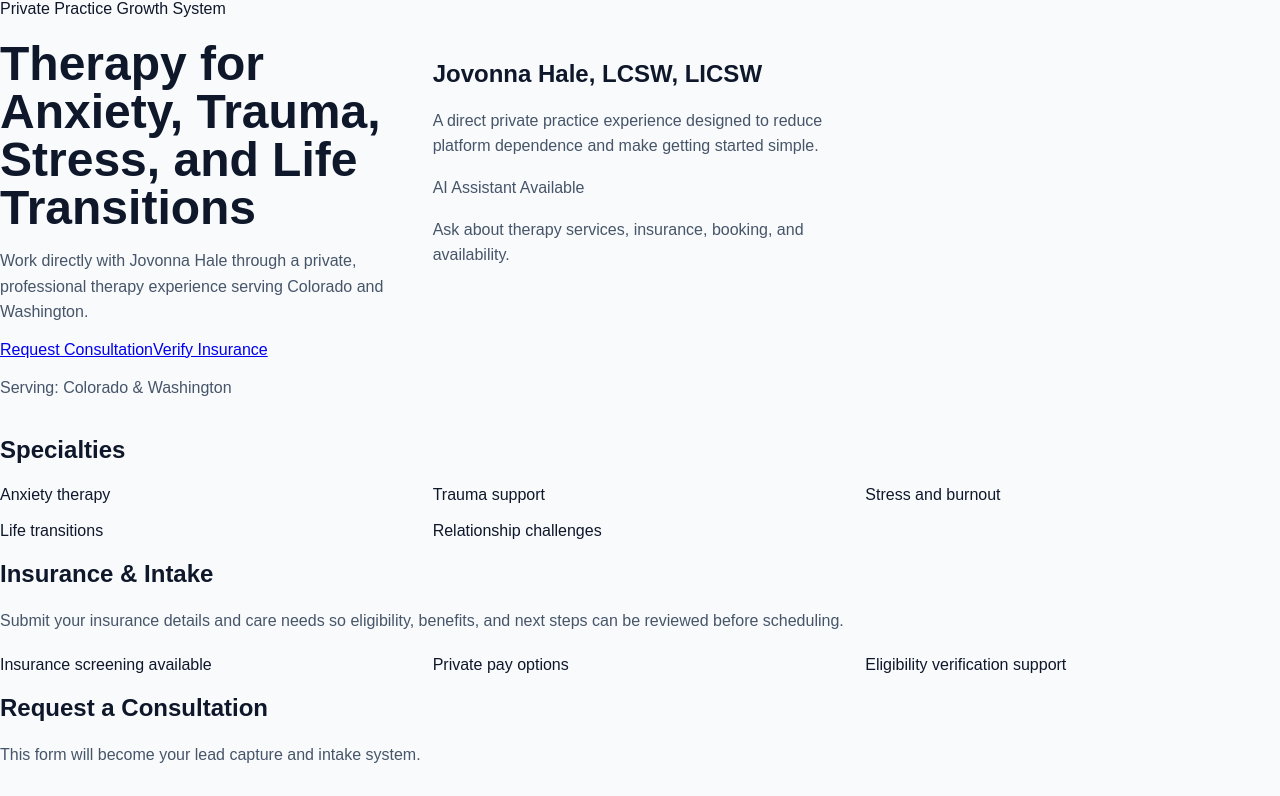
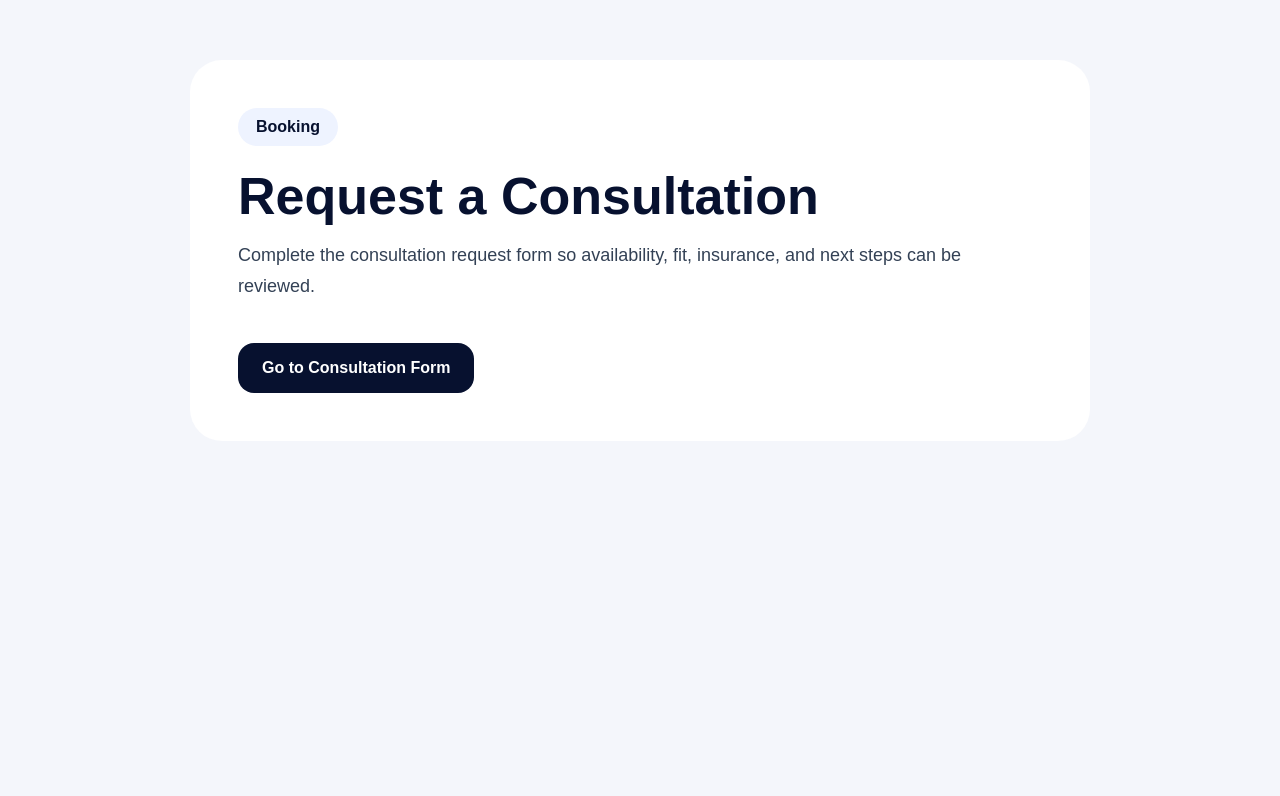
Before and after one commit to adesojilanre2/theragrowth-ai, a Next.js app in the folder frontend/: page /therapists/1/booking in a window 1280 px wide. Shown: the top 796 px of the page. Built offline with nearby package versions, Linux system fonts and the light colour scheme.

Commit message:
Fix insurance and booking page modules

```diff
--- a/frontend/app/therapists/[slug]/booking/page.tsx
+++ b/frontend/app/therapists/[slug]/booking/page.tsx
@@ -1,148 +1,60 @@
-const therapists: any = {
-  "jovonna-hale": {
-    name: "Jovonna Hale",
-    credentials: "LCSW, LICSW",
-    headline: "Therapy for Anxiety, Trauma, Stress, and Life Transitions",
-    subheadline:
-      "Work directly with Jovonna Hale through a private, professional therapy experience serving Colorado and Washington.",
-    locations: "Colorado & Washington",
-    specialties: [
-      "Anxiety therapy",
-      "Trauma support",
-      "Stress and burnout",
-      "Life transitions",
-      "Relationship challenges",
-    ],
-    insurance: [
-      "Insurance screening available",
-      "Private pay options",
-      "Eligibility verification support",
-    ],
-  },
-};
-
-export default function TherapistPage({
-  params,
-}: {
-  params: { slug: string };
-}) {
-  const therapist = therapists[params.slug] || therapists["jovonna-hale"];
-
+export default function BookingPage() {
   return (
-    <main className="min-h-screen bg-[#f4f6fb] text-[#07112f]">
-      <section className="mx-auto max-w-6xl px-6 py-12">
-        <div className="rounded-[32px] bg-white p-10 shadow-sm">
-          <div className="mb-6 inline-block rounded-full bg-[#eaf0ff] px-5 py-3 font-semibold">
-            Private Practice Growth System
-          </div>
-
-          <div className="grid gap-10 md:grid-cols-2 md:items-center">
-            <div>
-              <h1 className="text-5xl font-black leading-tight">
-                {therapist.headline}
-              </h1>
-
-              <p className="mt-6 text-xl leading-8 text-slate-700">
-                {therapist.subheadline}
-              </p>
-
-              <div className="mt-8 flex flex-wrap gap-4">
-                <a
-                  href="#contact"
-                  className="rounded-xl bg-[#07112f] px-7 py-4 font-bold text-white"
-                >
-                  Request Consultation
-                </a>
-
-                <a
-                  href="#insurance"
-                  className="rounded-xl bg-[#eef3ff] px-7 py-4 font-bold text-[#07112f]"
-                >
-                  Verify Insurance
-                </a>
-              </div>
-
-              <p className="mt-6 font-semibold">
-                Serving: {therapist.locations}
-              </p>
-            </div>
-
-            <div className="rounded-[28px] border bg-[#f8fbff] p-8">
-              <h2 className="text-2xl font-black">
-                {therapist.name}, {therapist.credentials}
-              </h2>
-              <p className="mt-4 text-slate-700">
-                A direct private practice experience designed to reduce
-                platform dependence and make getting started simple.
-              </p>
-
-              <div className="mt-6 rounded-2xl bg-white p-5 shadow-sm">
-                <p className="font-bold">AI Assistant Available</p>
-                <p className="mt-2 text-slate-600">
-                  Ask about therapy services, insurance, booking, and
-                  availability.
-                </p>
-              </div>
-            </div>
-          </div>
+    <main
+      style={{
+        minHeight: "100vh",
+        background: "#f4f6fb",
+        padding: "60px 24px",
+        fontFamily: "Arial, sans-serif",
+        color: "#07112f",
+      }}
+    >
+      <section
+        style={{
+          maxWidth: "900px",
+          margin: "0 auto",
+          background: "white",
+          borderRadius: "32px",
+          padding: "48px",
+        }}
+      >
+        <div
+          style={{
+            display: "inline-block",
+            background: "#eef3ff",
+            padding: "10px 18px",
+            borderRadius: "999px",
+            fontWeight: 900,
+            marginBottom: "24px",
+          }}
+        >
+          Booking
         </div>
 
-        <section className="mt-8 rounded-[28px] bg-white p-10 shadow-sm">
-          <h2 className="text-3xl font-black">Specialties</h2>
-          <div className="mt-6 grid gap-4 md:grid-cols-3">
-            {therapist.specialties.map((item: string) => (
-              <div key={item} className="rounded-2xl border p-5 font-semibold">
-                {item}
-              </div>
-            ))}
-          </div>
-        </section>
+        <h1 style={{ fontSize: "52px", margin: 0, fontWeight: 900 }}>
+          Request a Consultation
+        </h1>
 
-        <section
-          id="insurance"
-          className="mt-8 rounded-[28px] bg-[#07112f] p-10 text-white shadow-sm"
+        <p style={{ fontSize: "18px", lineHeight: 1.7, color: "#334155" }}>
+          Complete the consultation request form so availability, fit, insurance,
+          and next steps can be reviewed.
+        </p>
+
+        <a
+          href="/therapists/jovonna-hale#consultation"
+          style={{
+            display: "inline-block",
+            marginTop: "24px",
+            background: "#07112f",
+            color: "white",
+            padding: "16px 24px",
+            borderRadius: "16px",
+            textDecoration: "none",
+            fontWeight: 900,
+          }}
         >
-          <h2 className="text-3xl font-black">Insurance & Intake</h2>
-          <p className="mt-4 max-w-3xl text-lg leading-8">
-            Submit your insurance details and care needs so eligibility,
-            benefits, and next steps can be reviewed before scheduling.
-          </p>
-
-          <div className="mt-6 grid gap-4 md:grid-cols-3">
-            {therapist.insurance.map((item: string) => (
-              <div
-                key={item}
-                className="rounded-2xl bg-white/10 p-5 font-semibold"
-              >
-                {item}
-              </div>
-            ))}
-          </div>
-        </section>
-
-        <section id="contact" className="mt-8 rounded-[28px] bg-white p-10">
-          <h2 className="text-3xl font-black">Request a Consultation</h2>
-          <p className="mt-3 text-slate-700">
-            This form will become your lead capture and intake system.
-          </p>
-
-          <form className="mt-6 grid gap-4">
-            <input className="rounded-xl border p-4" placeholder="Full name" />
-            <input className="rounded-xl border p-4" placeholder="Email" />
-            <input className="rounded-xl border p-4" placeholder="Phone" />
-            <input
-              className="rounded-xl border p-4"
-              placeholder="Insurance provider"
-            />
-            <textarea
-              className="min-h-[140px] rounded-xl border p-4"
-              placeholder="What support are you looking for?"
-            />
-            <button className="w-fit rounded-xl bg-[#07112f] px-7 py-4 font-bold text-white">
-              Submit Request
-            </button>
-          </form>
-        </section>
+          Go to Consultation Form
+        </a>
       </section>
     </main>
   );
```
Also changed, not shown: frontend/app/therapists/[slug]/insurance/page.tsx (+62 -0 lines).
